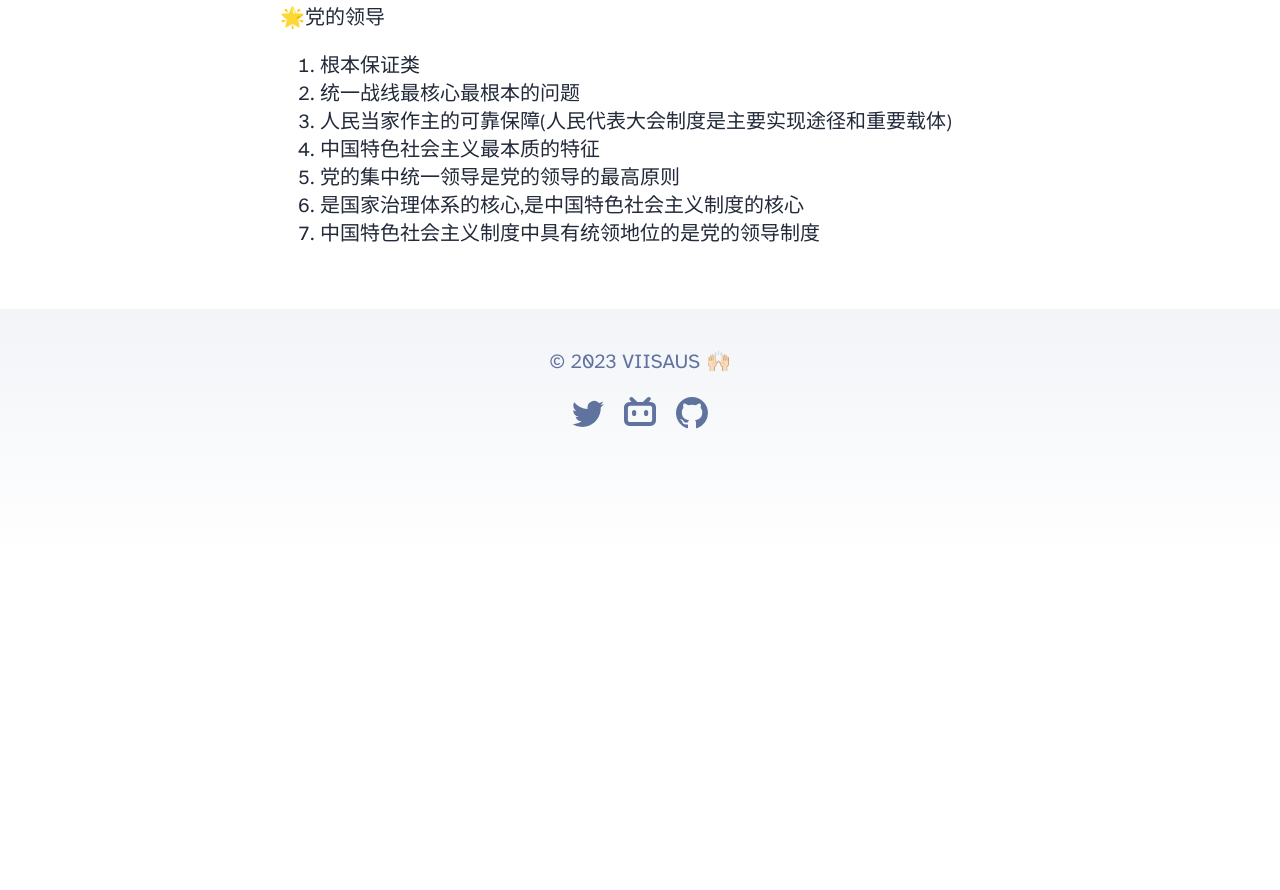
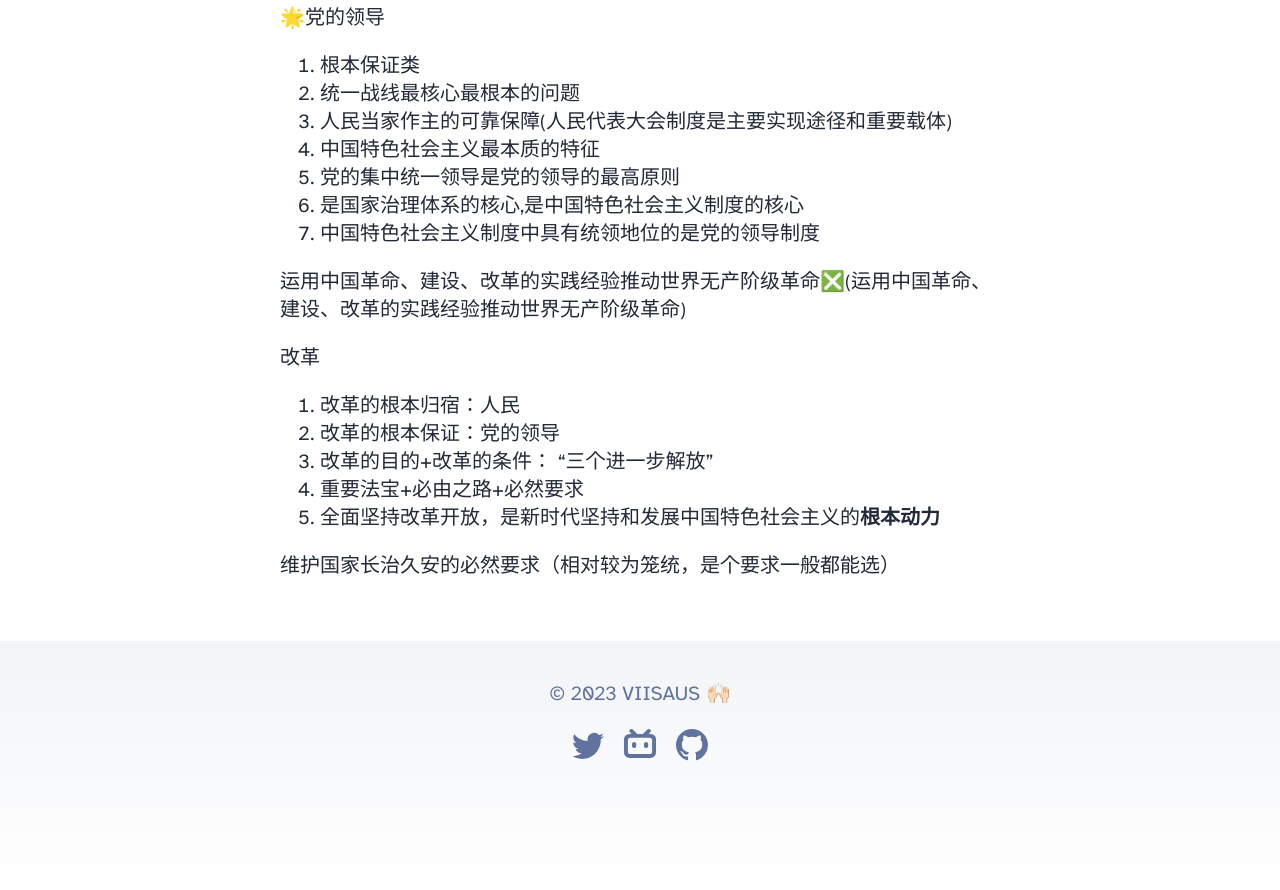
Before and after one commit to Joviisaus/Joviisaus.github.io, an Astro site: page /note/politics in a window 1280 px wide. Shown: the part 10731-11621 px from the top of the page. Before the commit the page ends 11289 px from the top, so only its background shows below. Built offline with nearby package versions, Linux system fonts and the light colour scheme; Astro itself is replaced by a stand-in of ours.

Commit message:
politics

```diff
--- a/src/content/note/Politics.md
+++ b/src/content/note/Politics.md
@@ -387,3 +387,14 @@ heroImage: '/politic.png'
 5. 党的集中统一领导是党的领导的最高原则
 6. 是国家治理体系的核心,是中国特色社会主义制度的核心
 7. 中国特色社会主义制度中具有统领地位的是党的领导制度
+
+运用中国革命、建设、改革的实践经验推动世界无产阶级革命❎(运用中国革命、建设、改革的实践经验推动世界无产阶级革命)
+
+改革
+1. 改革的根本归宿：人民
+2. 改革的根本保证：党的领导
+3. 改革的目的+改革的条件： “三个进一步解放”
+4. 重要法宝+必由之路+必然要求
+5. 全面坚持改革开放，是新时代坚持和发展中国特色社会主义的**根本动力**
+
+维护国家长治久安的必然要求（相对较为笼统，是个要求一般都能选）
```
